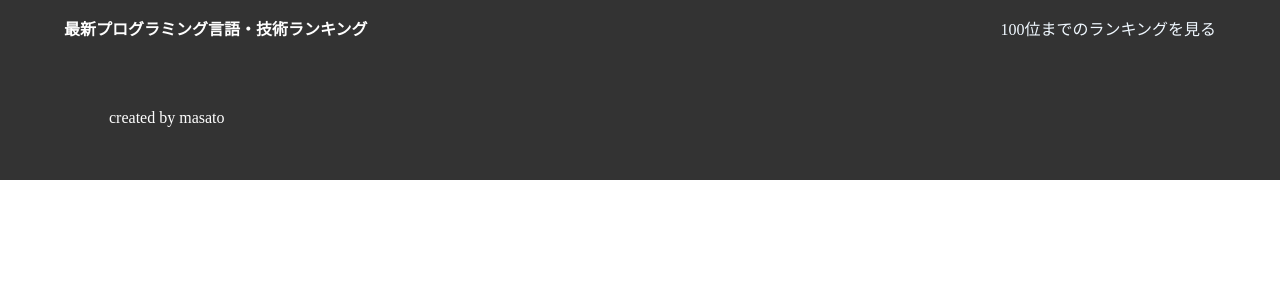
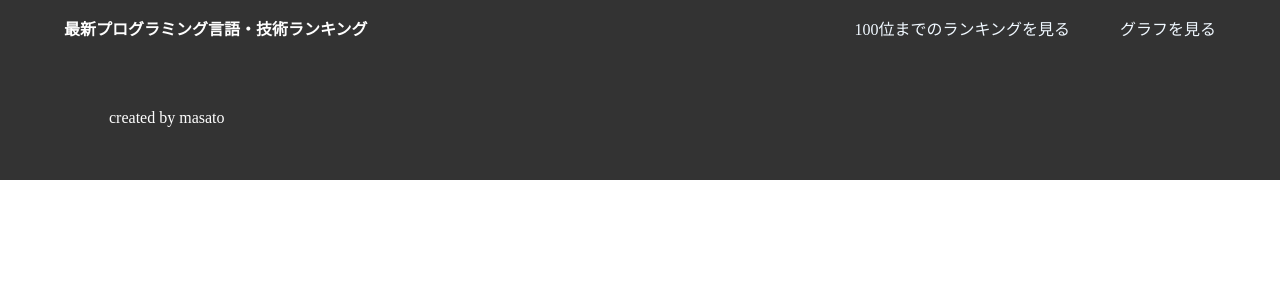
Before and after one commit to masato1230/qiita_app, a Django app: template templates/base.html in a window 1280 px wide. Shown: the top 300 px of the page. Run offline with Django 3.2, Linux system fonts and the light colour scheme; the template is opened without the code that fills it, so the values that code supplies are empty.

Commit message:
create graph save action

```diff
--- a/qiita/static/css/base.css
+++ b/qiita/static/css/base.css
@@ -33,9 +33,14 @@ a {
   font-weight: bold;
 }
 
+.header__links {
+  display: flex;
+}
+
 .header__link {
   color: aliceblue;
   line-height: 60px;
+  margin-left: 50px;
 }
 
 
--- a/qiita_app/urls.py
+++ b/qiita_app/urls.py
@@ -6,4 +6,5 @@ urlpatterns = [
     path('update/', views.update, name='update'),
     path('longer/', views.longer, name='longer'),
     path('longer_update/', views.longerUpdate, name='longerUpdate'),
+    path('graph/', views.graph, name='graph'),
 ]
--- a/qiita_app/views.py
+++ b/qiita_app/views.py
@@ -3,6 +3,7 @@ from datetime import date, datetime, timezone, timedelta
 import requests
 from collections import Counter
 from .models import Result, ResultLonger
+from . import utils
 
 
 
@@ -118,3 +119,8 @@ def longerUpdate(request):
     result = ResultLonger(key=result[0], value=result[1])
     result.save()
   return redirect(longer)
+
+
+def graph(request):
+  utils.get_graph(request)
+  return render(request, 'qiita_app/graph.html', {})
--- a/templates/base.html
+++ b/templates/base.html
@@ -18,7 +18,10 @@
           <a href="{% url 'home' %}"><h1 class="header__title">最新プログラミング言語・技術ランキング</h1></a>
         </div>
         <div class="header__right">
-          <a class="header__link" href="{% url 'longer' %}">100位までのランキングを見る</a>
+          <ul class="header__links">
+            <li><a class="header__link" href="{% url 'longer' %}">100位までのランキングを見る</a></li>
+            <li><a class="header__link" href="{% url 'graph' %}">グラフを見る</a></li>
+          </ul>
         </div>
       </nav>
     </div>
```
Also changed, not shown: qiita_app/utils.py (added, +20 -0 lines), img.png (added), qiita_app/templates/qiita_app/graph.html (added).
